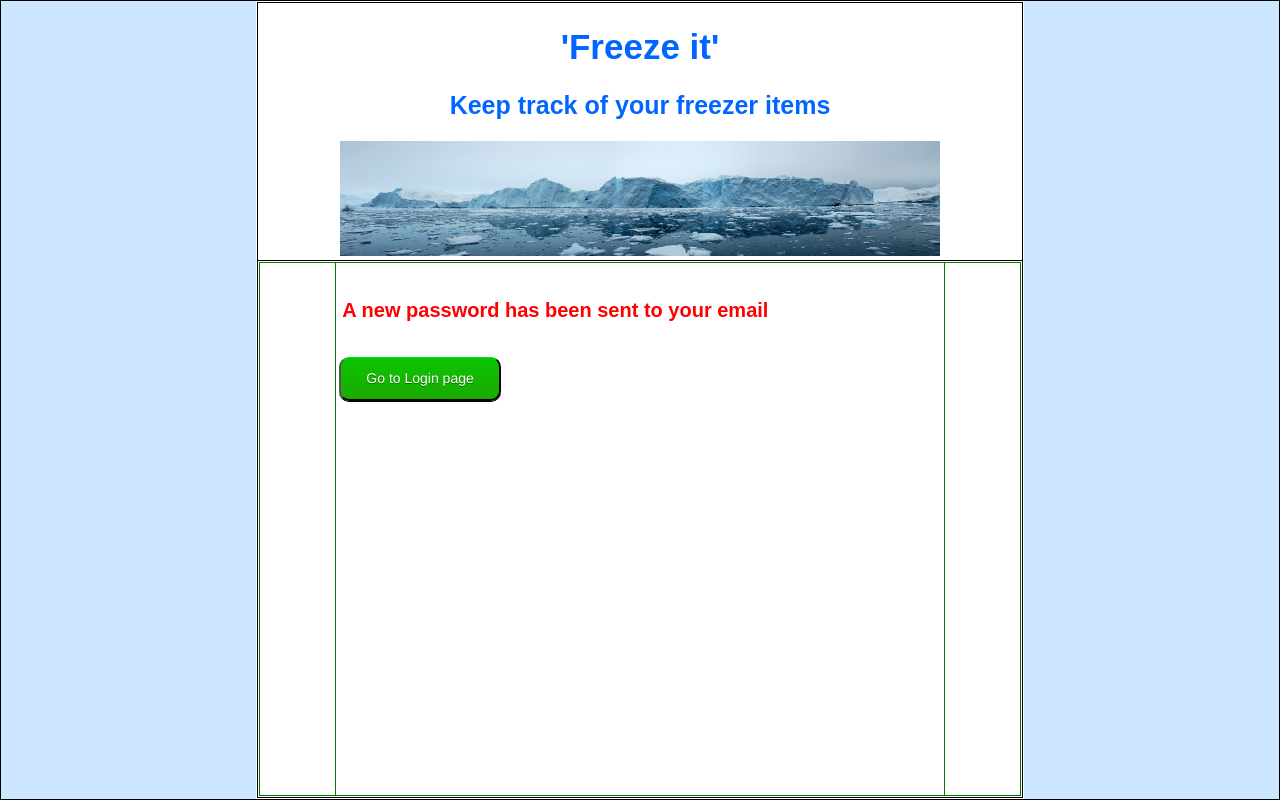
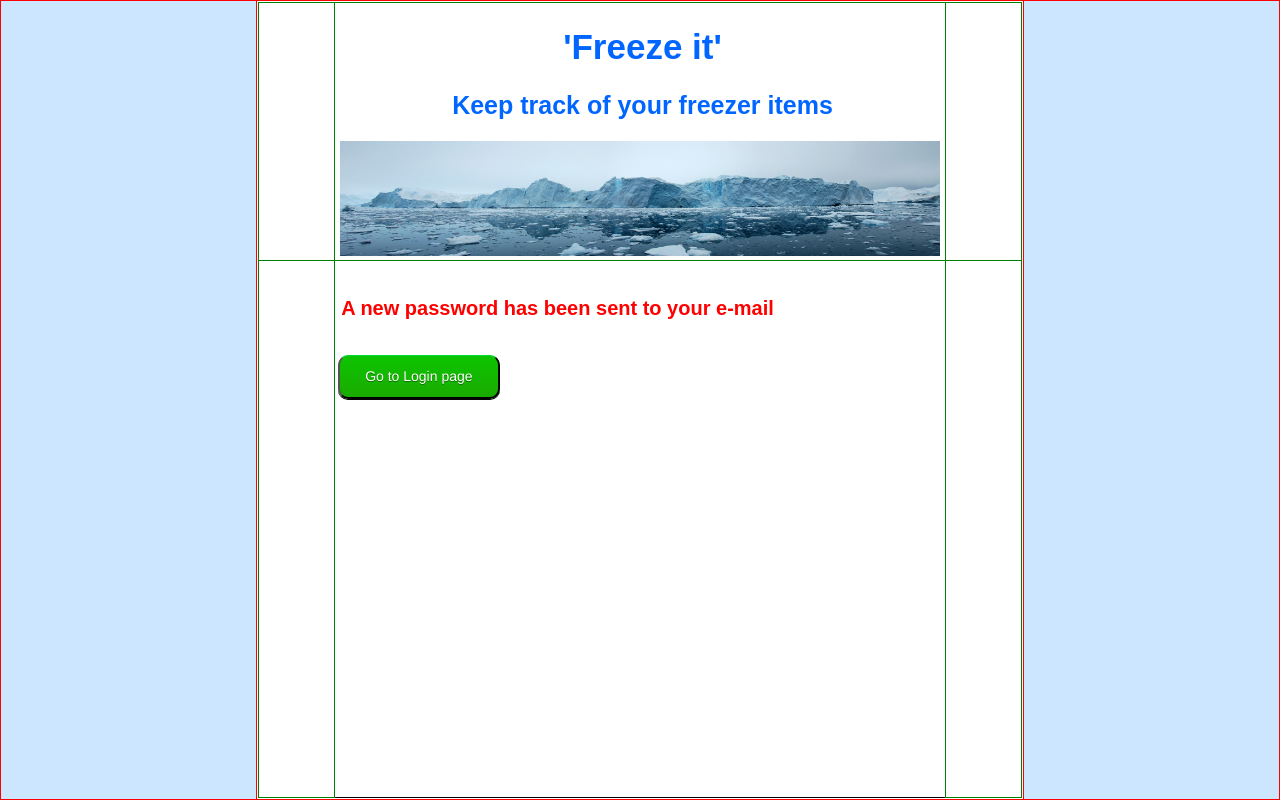
Before and after one commit to kirstine78/freeze-it, a Python web app: template templates/sendPassword.html in a window 1280 px wide. Run offline with Jinja, Linux system fonts and the light colour scheme; the template is opened without the code that fills it, so the values that code supplies are empty.

Commit message:
forgotPassword and sendPassword fix layout

```diff
--- a/templates/sendPassword.html
+++ b/templates/sendPassword.html
@@ -9,7 +9,7 @@
 		.Table_A, .tr_table_A, .td_table_A_narrow, td_table_A_center
 		{
 		border-collapse:collapse;
-		/*border:1px solid red;*/
+		border:1px solid red;
 		}
 
 		.td_table_A_narrow
@@ -17,18 +17,24 @@
 		background: #CCE6FF;
 		}
 
-		.Table_Center, .tr_table_Center, .td_table_Center
+		.Table_Center, .tr_table_Center
 		{
 		border-collapse:collapse;
 		border:1px solid black;
 		}
 
 
-		.Table_B, .tr_table_B, .td_table_B_narrow, .td_table_B_wide, .Table_D, .tr_table_D, .td_table_D_narrow, .td_table_D_wide
+		.td_table_Center_narrow, .td_table_Center_wide
 		{
 		border-collapse:collapse;
 		border:1px solid green;
 		}
+
+		.Table_Edit
+		{
+		border-collapse:collapse;
+		}
+
 
 		.error_message_red
 		{
@@ -38,6 +44,18 @@
 		body
 		{
 		font:13px arial,sans-serif;
+		}
+
+		h1, h2
+		{
+		margin-left: 5px;
+		color:#0066FF;
+		}
+
+		div
+		{
+		margin:10px 5px 4px 4px;
+		color:#0066FF;
 		}
 
 		.blue
@@ -52,11 +70,11 @@
 		color:red;
 		}
 
-		h1, h2
+		.green
 		{
-		color:#0066FF;
+		margin-left: 5px;
+		color:#00B800;
 		}
-
 
 		.button
 		{
@@ -119,20 +137,55 @@
 		color: #ffffff;
 		}
 
+		.button_red_small
+		{
+		border-top: 1px solid #ff0000;
+		background: #d40000;
+		background: -webkit-gradient(linear, left top, left bottom, from(#f70000), to(#d40000));
+		background: -webkit-linear-gradient(top, #f70000, #d40000);
+		background: -moz-linear-gradient(top, #f70000, #d40000);
+		background: -ms-linear-gradient(top, #f70000, #d40000);
+		background: -o-linear-gradient(top, #f70000, #d40000);
+		padding: 7px 14px;
+		-webkit-border-radius: 8px;
+		-moz-border-radius: 8px;
+		border-radius: 8px;
+		-webkit-box-shadow: rgba(0,0,0,1) 0 1px 0;
+		-moz-box-shadow: rgba(0,0,0,1) 0 1px 0;
+		box-shadow: rgba(0,0,0,1) 0 1px 0;
+		text-shadow: rgba(0,0,0,.4) 0 1px 0;
+		color: white;
+		font-size: 12px;
+		font-family: Helvetica, Arial, Sans-Serif;
+		text-decoration: none;
+		vertical-align: middle;
+		}
+
+		.button_red_small:hover
+		{
+		border-top-color: #f20000;
+		background: #f20000;
+		color: #ffffff;
+		}
+
 		#margin_butt
 		{
 		margin-left: 2px;
 		}
 
+		#margin
+		{
+		margin-left: 3px;
+		}
+
+
 		</style>
+
 
 
 	</head>
 
 	<body>
-
-
-
 		<table class="Table_A" style="height:100%;width:100%; position: absolute; top: 0; bottom: 0; left: 0; right: 0;border:1px solid">
 
 			<tr class="tr_table_A" style="height:100%">
@@ -141,40 +194,31 @@
 				<td class="td_table_A_center" style="width:60%">
 					<table class="Table_Center" style="height:100%;width:100%;  top: 0; bottom: 0; left: 0; right: 0">
 
-						<tr class="tr_table_Center" style="height:30%">
+						<tr class="tr_table_Center" style="height:25%">
 
-							<td class="td_table_Center" style="text-align:center">
+							<td class="td_table_Center_narrow" style="width:10%"></td>
+							<td class="td_table_Center_wide" style="width:80%; text-align:center;  vertical-align:top; ">
 								<h1 style="font-size:35px">'Freeze it'</h1>
 								<h2 style="font-size:25px">Keep track of your freezer items</h2>
 								<img border="0" src="/images/foto_ice_bergs.jpg" alt="iglo" width="600" height="115">
 							</td>
+							<td class="td_table_Center_narrow" style="width:10%"></td>
 
 						</tr>
 
-
-						<tr class="tr_table_Center" style="height:70%">
-
-							<td class="td_table_Center">
-								<table class="Table_B" style="width:100%; height:100%;">
-									<tr class="tr_table_B"  valign="top">
-										<td class="td_table_B_narrow" style="width:10%"></td>
-										<td class="td_table_B_wide" style="width:80%">
-											<br>
-											<p class="red" style="font-size:20px;"><b>A new password has been sent to your email</b></p>
+						<tr class="tr_table_Center" style="height:75%">
+							<td class="td_table_Center_narrow" style="width:10%"></td>
+							<td class="td_table_B_wide" style="width:80%; vertical-align:top;">
+								<br>
+											<p class="red" style="font-size:20px;"><b>A new password has been sent to your e-mail</b></p>
 
 											<form action="">
 												<br>
 												<input id="margin_butt" class="button" type="button" value="Go to Login page" onclick="window.location.href='/';">
 											</form>
-
-										</td>
-										<td class="td_table_B_narrow" style="width:10%"></td>
-									</tr>
-								</table>
 							</td>
-
+							<td class="td_table_Center_narrow" style="width:10%"></td>
 						</tr>
-
 					</table>
 				</td>
 				<td class="td_table_A_narrow"  style="width:20%"></td>
```
Also changed, not shown: templates/forgotPassword.html (+66 -28 lines), templates/testNewLayout.html (+13 -46 lines).
